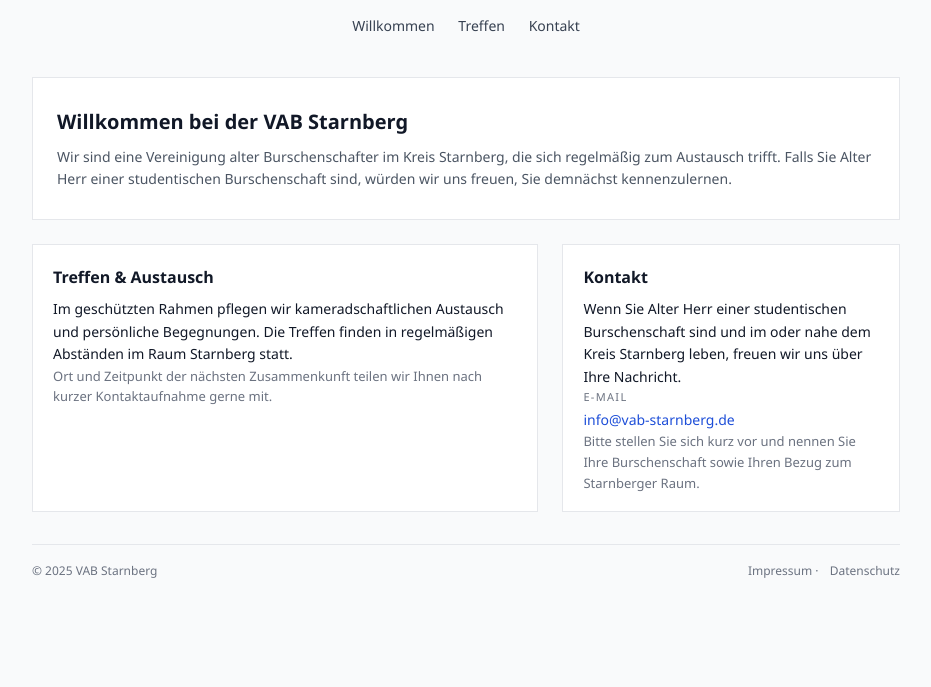
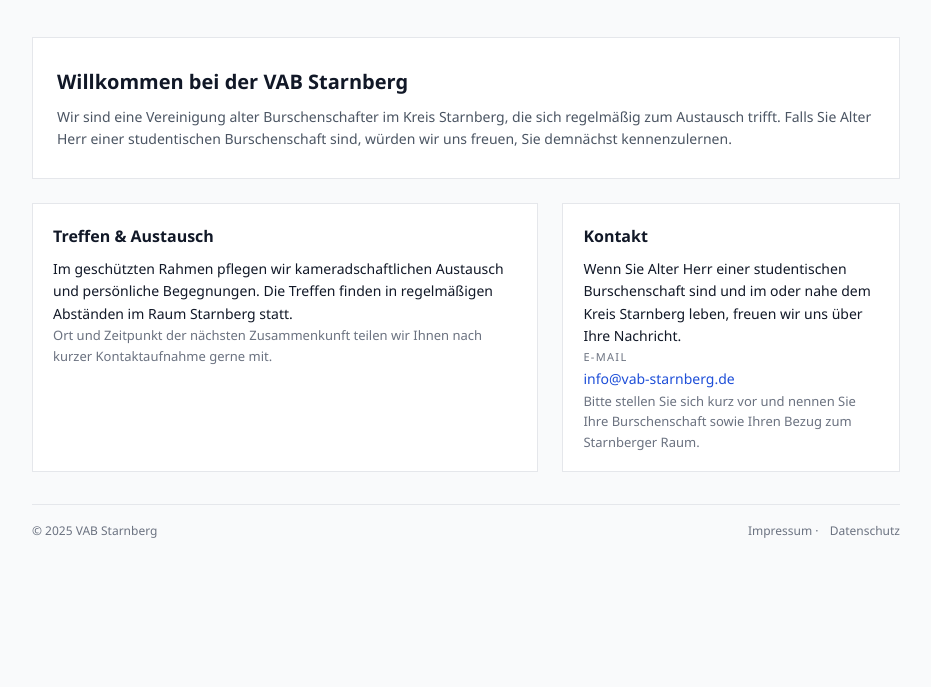
Before and after one commit to lonesomeranger/vab, a plain HTML site: page index.html in a window 1280 px wide. Shown: the part 113-800 px from the top of the page, without its empty margins (174-1105 px from the left). Drawn offline with Linux system fonts and the light colour scheme.

Commit message:
Update index.html

```diff
--- a/index.html
+++ b/index.html
@@ -115,11 +115,6 @@
     <header>
       <h1>VAB STARNBERG</h1>
       <p>Vereinigung Alter Burschenschafter im Kreis Starnberg</p>
-      <nav aria-label="Hauptnavigation">
-        <a href="#willkommen">Willkommen</a>
-        <a href="#treffen">Treffen</a>
-        <a href="#kontakt">Kontakt</a>
-      </nav>
     </header>
 
     <section class="hero" id="willkommen">
```
